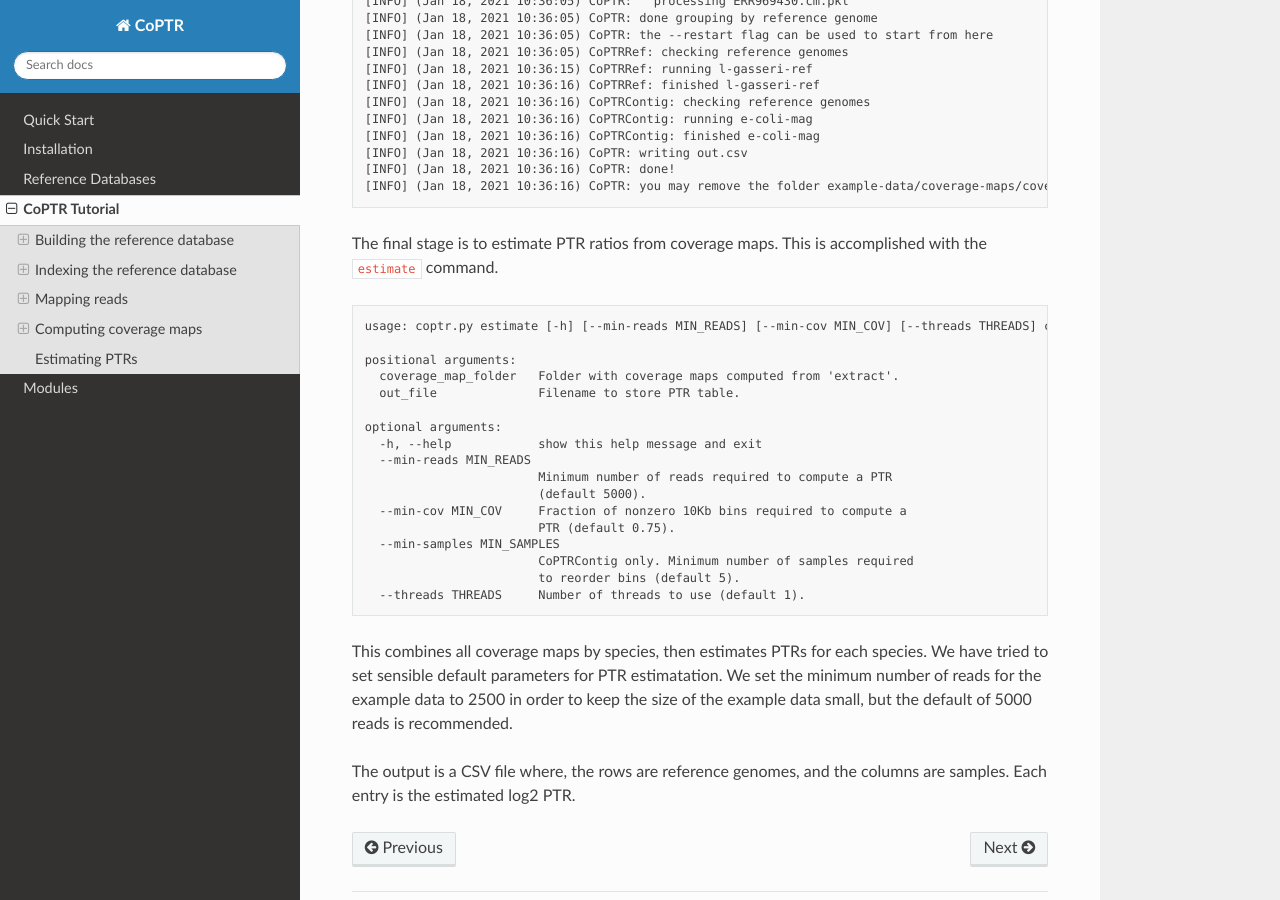
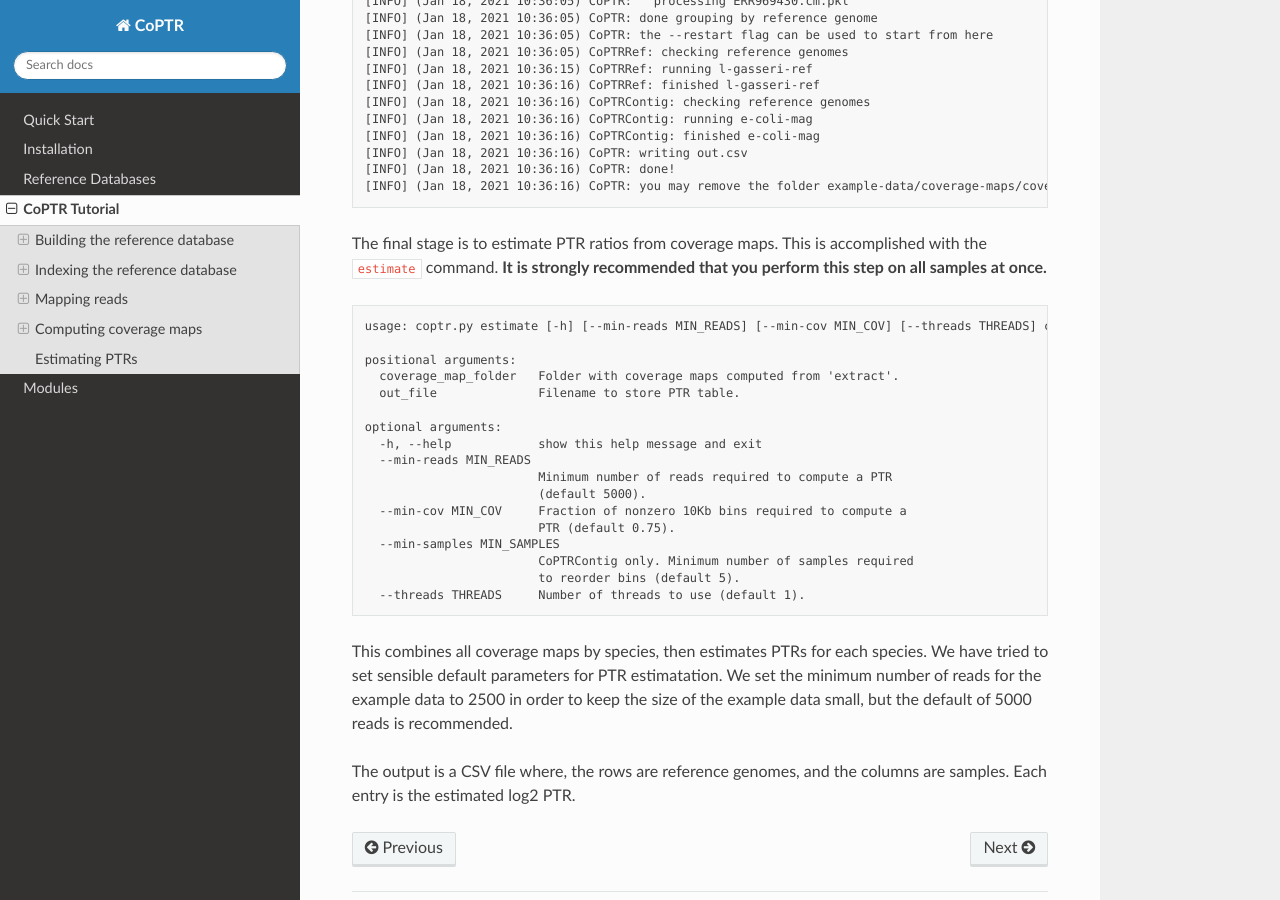
Before and after one commit to tyjo/coptr, a Sphinx documentation site: the page built from docs/tutorial.rst, in a window 1280 px wide and 900 px high, scrolled down 4959 px. Built offline with Sphinx 7.4.7 and the Read the Docs theme 2.0.0, drawn with Linux system fonts in a browser that asks for light colours.

Commit message:
updated documentation

```diff
--- a/docs/tutorial.rst
+++ b/docs/tutorial.rst
@@ -274,7 +274,8 @@ Estimating PTRs
     [INFO] (Jan 18, 2021 10:36:16) CoPTR: you may remove the folder example-data/coverage-maps/coverage-maps-genome
 
 The final stage is to estimate PTR ratios from coverage maps. This is accomplished
-with the ``estimate`` command.
+with the ``estimate`` command. **It is strongly recommended that you perform this step
+on all samples at once.**
 
 .. code-block:: text
 
```
